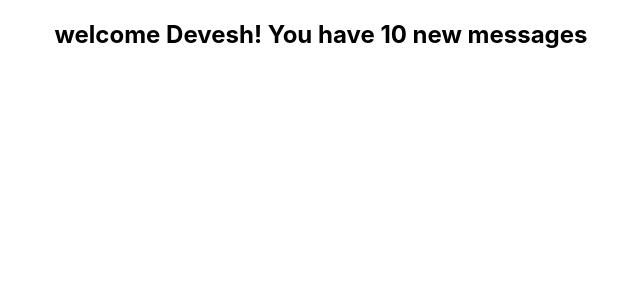
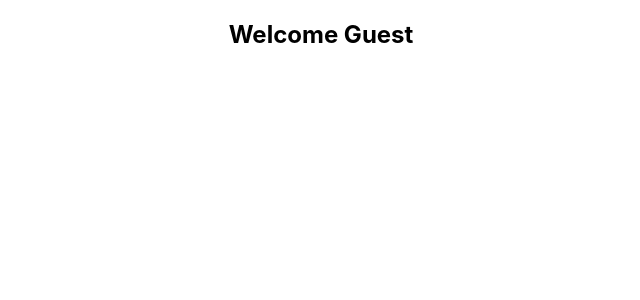
Before and after one commit to devmishra88/React-TypeScript, a React (Create React App) app: page / in a window 1280 px wide. Shown: the top 300 px of the page, without its empty margins (319-959 px from the left). Built offline with nearby package versions, Linux system fonts and the light colour scheme.

Commit message:
more data type added

```diff
--- a/src/App.tsx
+++ b/src/App.tsx
@@ -5,7 +5,7 @@
 function App() {
   return (
     <div className="App">
-      <Greet name='Devesh'/>
+      <Greet name='Devesh' messageCount={10} isLoggedIn={false}/>
     </div>
   );
 }
--- a/src/components/Greet.tsx
+++ b/src/components/Greet.tsx
@@ -1,11 +1,19 @@
-import React from 'react'
+import React from "react";
 
 type GreetProps = {
-  name:string
-}
+  name: string;
+  messageCount: number;
+  isLoggedIn: boolean;
+};
 
-export const Greet=(props:GreetProps)=> {
+export const Greet = (props: GreetProps) => {
   return (
-    <div><h2>welcome {props.name}! You have 10 new messages</h2></div>
-  )
-}
+    <div>
+      <h2>
+        {props.isLoggedIn
+          ? `welcome ${props.name}! You have ${props.messageCount} new messages`
+          : `Welcome Guest`}
+      </h2>
+    </div>
+  );
+};
```
